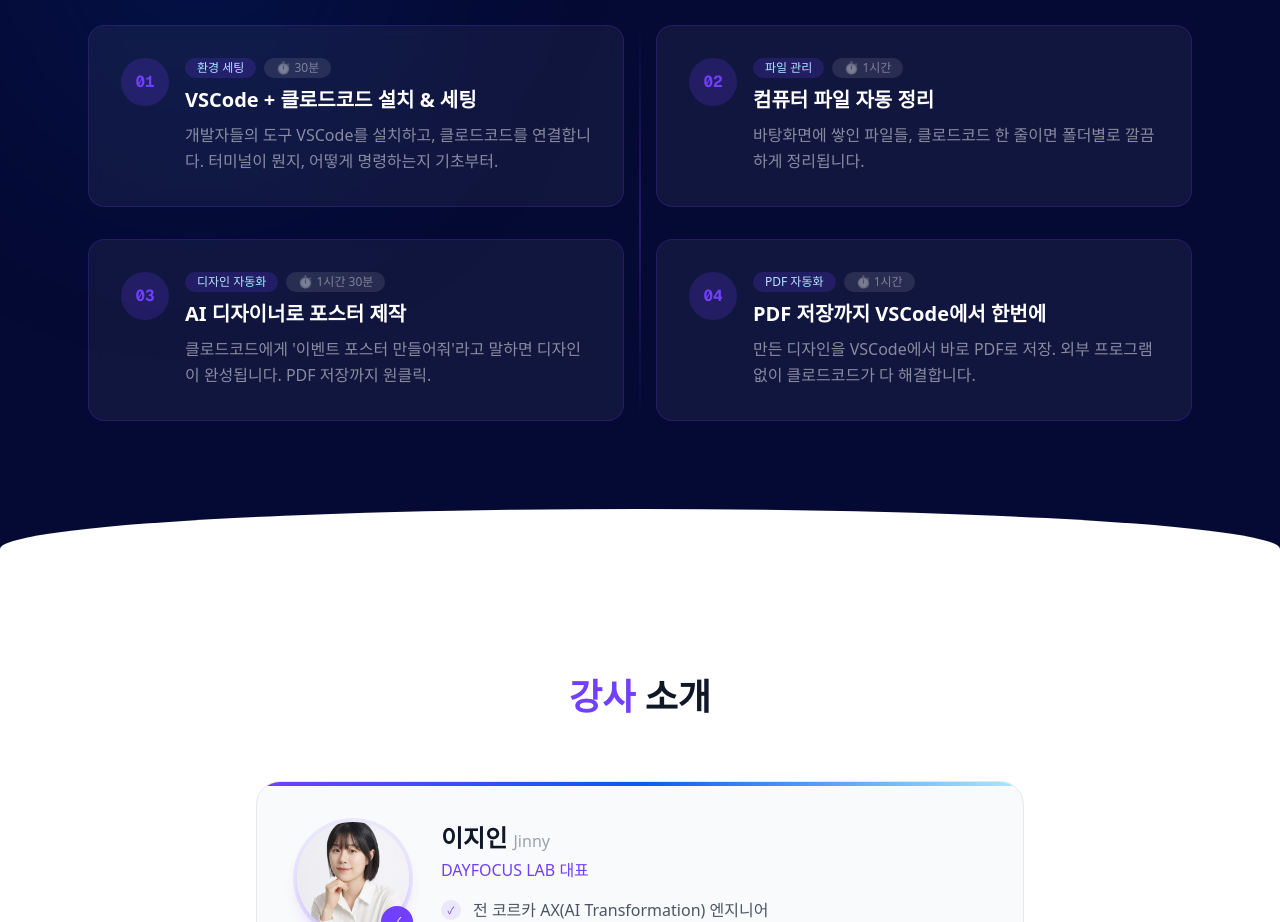
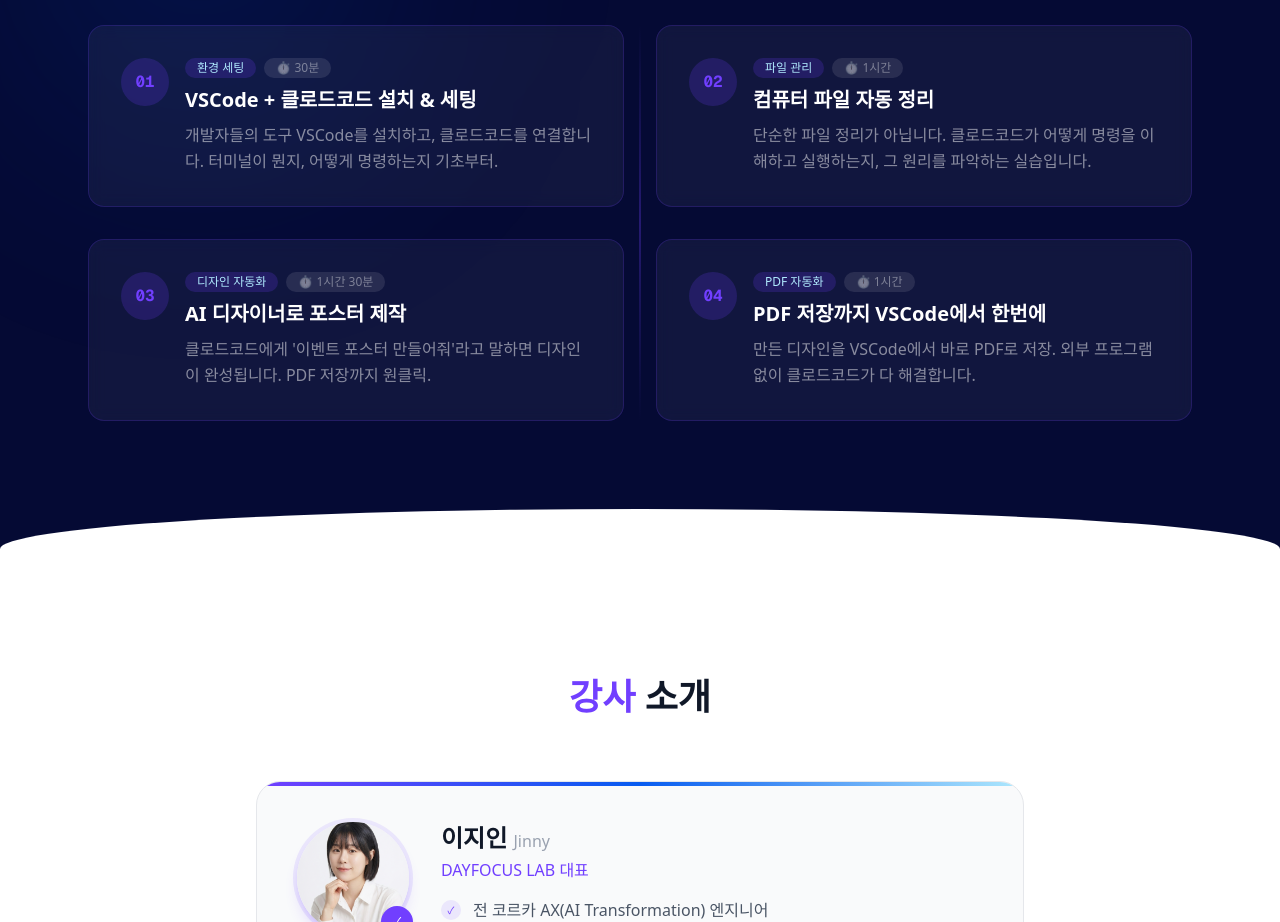
Before and after one commit to jinnyjiinlee/claude-code-landing, a Next.js app: page / in a window 1280 px wide. Shown: the part 4120-5042 px from the top of the page. Built offline with nearby package versions, Linux system fonts and the light colour scheme.

Commit message:
Clarify file sorting exercise is about understanding Claude Code principles
Co-Authored-By: Claude Opus 4.6 <noreply@anthropic.com>

```diff
--- a/src/app/page.tsx
+++ b/src/app/page.tsx
@@ -404,7 +404,7 @@ export default function Home() {
               {
                 step: "02",
                 title: "컴퓨터 파일 자동 정리",
-                desc: "바탕화면에 쌓인 파일들, 클로드코드 한 줄이면 폴더별로 깔끔하게 정리됩니다.",
+                desc: "단순한 파일 정리가 아닙니다. 클로드코드가 어떻게 명령을 이해하고 실행하는지, 그 원리를 파악하는 실습입니다.",
                 tag: "파일 관리",
                 time: "1시간",
               },
```
